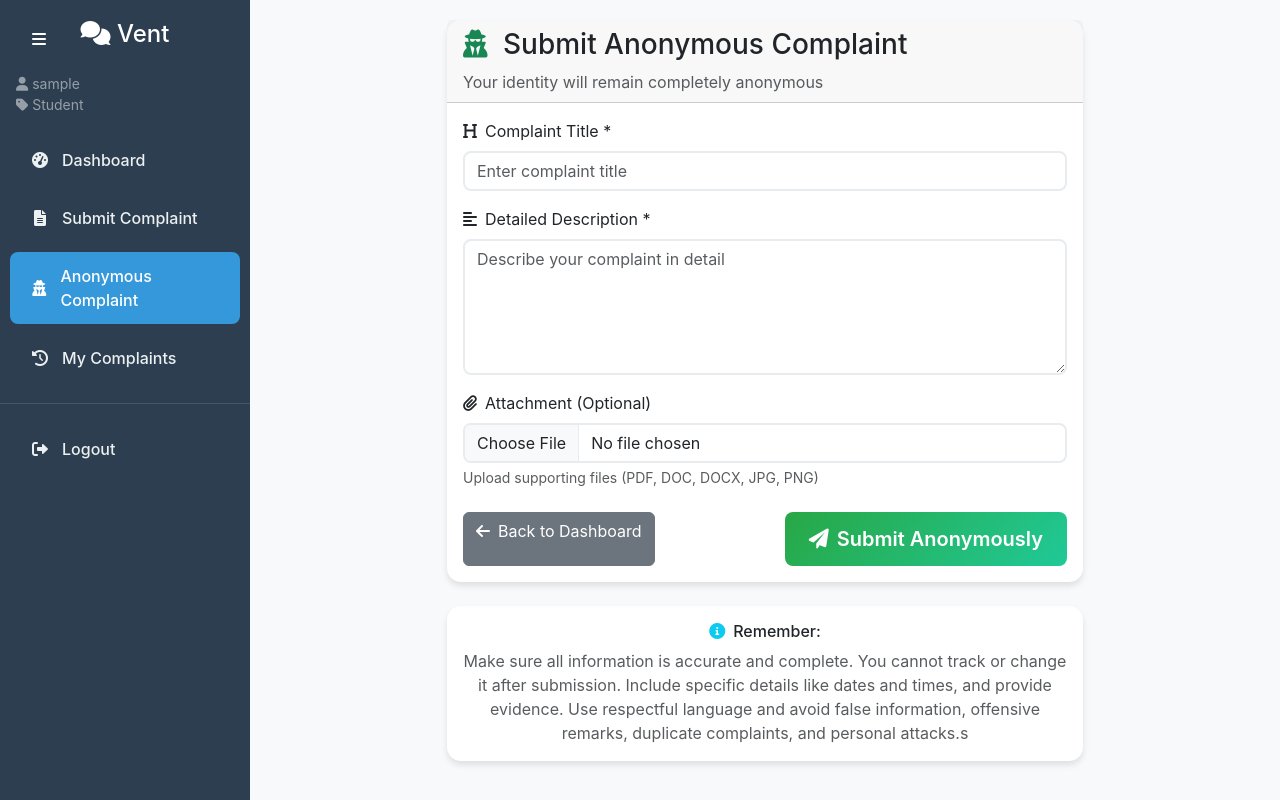
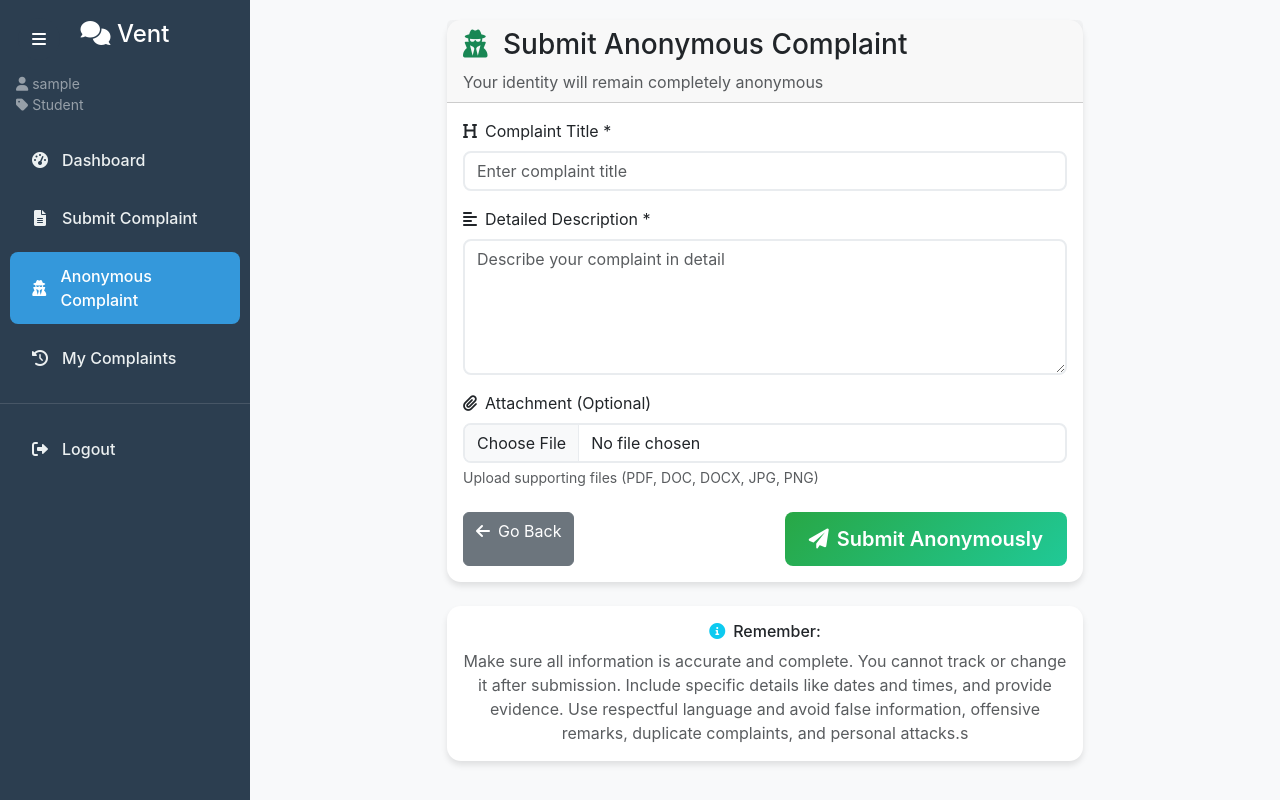
Before and after one commit to osmanfenfa/Vent, a Django app: page /submit/anonymous/ in a window 1280 px wide. Run offline with Django 5.2, Linux system fonts and the light colour scheme; the visitor is signed in with stand-in values (Sample User, id 1).

Commit message:
complaint page

```diff
--- a/complaints/templates/complaints/submit_anonymous.html
+++ b/complaints/templates/complaints/submit_anonymous.html
@@ -63,7 +63,7 @@
 
                         <div class="d-flex justify-content-between">
                             <a href="{% url 'student_dashboard' %}" class="btn btn-secondary">
-                                <i class="fas fa-arrow-left me-2"></i>Back to Dashboard
+                                <i class="fas fa-arrow-left me-2"></i>Go Back
                             </a>
                             <button type="submit" class="btn btn-success btn-lg">
                                 <i class="fas fa-paper-plane me-2"></i>Submit Anonymously
--- a/complaints/templates/complaints/submit_non_anonymous.html
+++ b/complaints/templates/complaints/submit_non_anonymous.html
@@ -79,7 +79,7 @@
 
                         <div class="d-flex justify-content-between">
                             <a href="{% url 'student_dashboard' %}" class="btn btn-secondary">
-                                <i class="fas fa-arrow-left me-2"></i>Back to Dashboard
+                                <i class="fas fa-arrow-left me-2"></i>Go Back
                             </a>
                             <button type="submit" class="btn btn-primary btn-lg">
                                 <i class="fas fa-paper-plane me-2"></i>Submit Complaint
```
